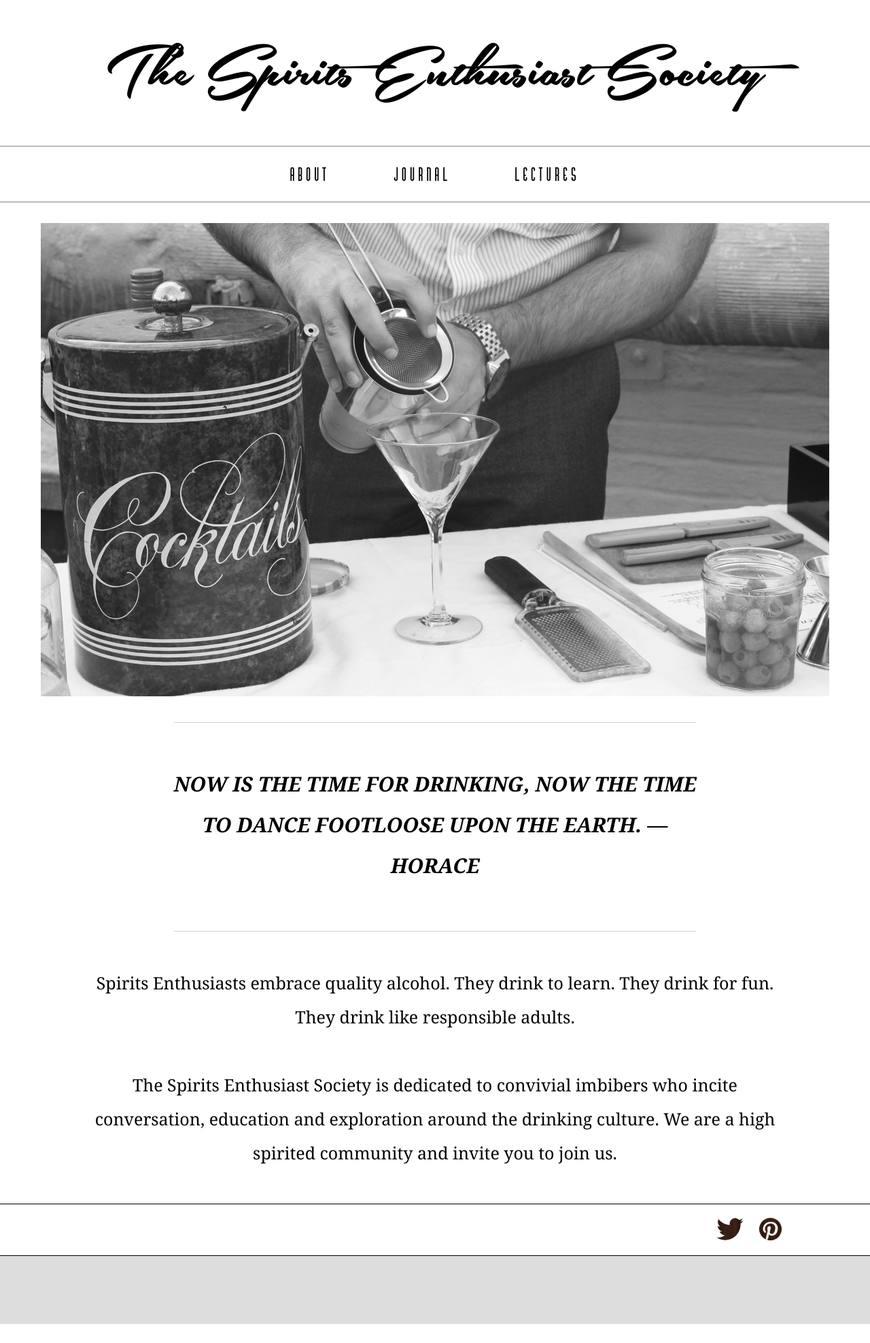
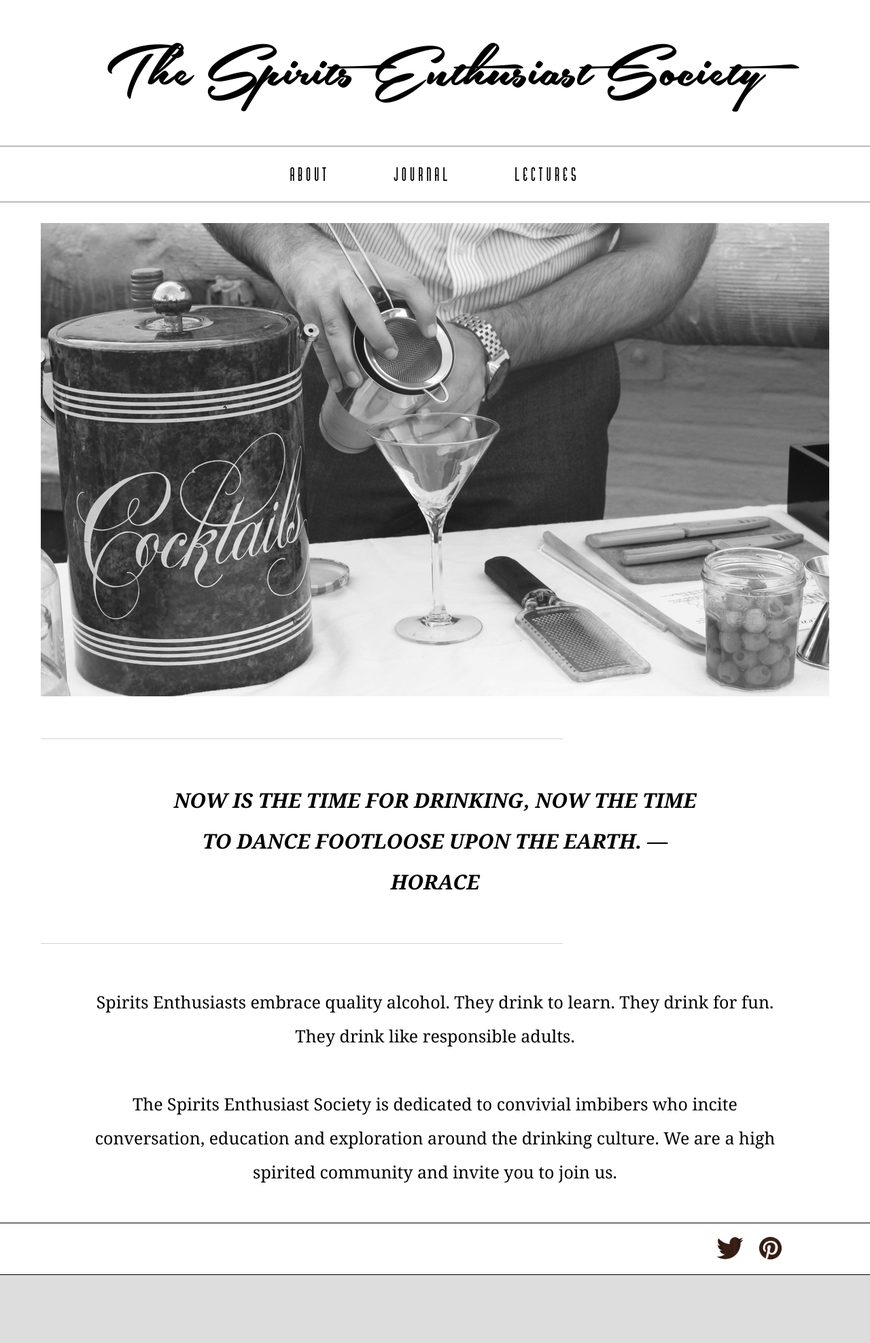
Before and after one commit to spirits-enthusiast-society/spirits-enthusiast-society.github.io, a Jekyll site: the page built from about/index.html, in a window 1280 px wide. Shown: the whole page at 68% size. Built offline with Jekyll 4.4.1, drawn with Linux system fonts in a browser that asks for light colours; before the commit the page ends 1947 px from its top, so only the background shows below that.

Commit message:
Back to horizontal rules
Horizontal rules, it turns out, are more symantically correct in this
case. Placing spacing on the hrs instead of the block quote.

```diff
--- a/about/index.html
+++ b/about/index.html
@@ -7,10 +7,7 @@
   <img src="/img/gin-pour.jpg" class="about-photo" alt="about photo" />
 </figure>
 
-<section>
-<div class="hrule">
-</div>
-</section>
+<hr class="hrule">
 
 <section>
   <blockquote>
@@ -18,10 +15,7 @@
   </blockquote>
 </section>
 
-<section>
-<div class="hrule">
-</div>
-</section>
+<hr class="hrule">
 
 <section>
   <p class="about-text">Spirits Enthusiasts embrace quality alcohol. They drink to learn. They drink for fun. They drink like responsible adults.</p>
--- a/css/about.css
+++ b/css/about.css
@@ -23,14 +23,14 @@
   font-style: italic;
   text-transform: uppercase;
   line-height: 2em;
-  margin: 2em 6.5em;
+  margin: 0 6.5em;
   text-align: center;
 }
 
 .hrule {
-  min-height: 1px;
-    clear:both; width:60%;
-    border-bottom:1px solid #d1d1d1;
-    height:1px; padding-top:5px;
-    margin:5px auto;
+  border: 0;
+  border-top: 1px solid #d1d1d1;
+  height: 0;
+  margin: 6em;
+  width: 60%;
 }
```
